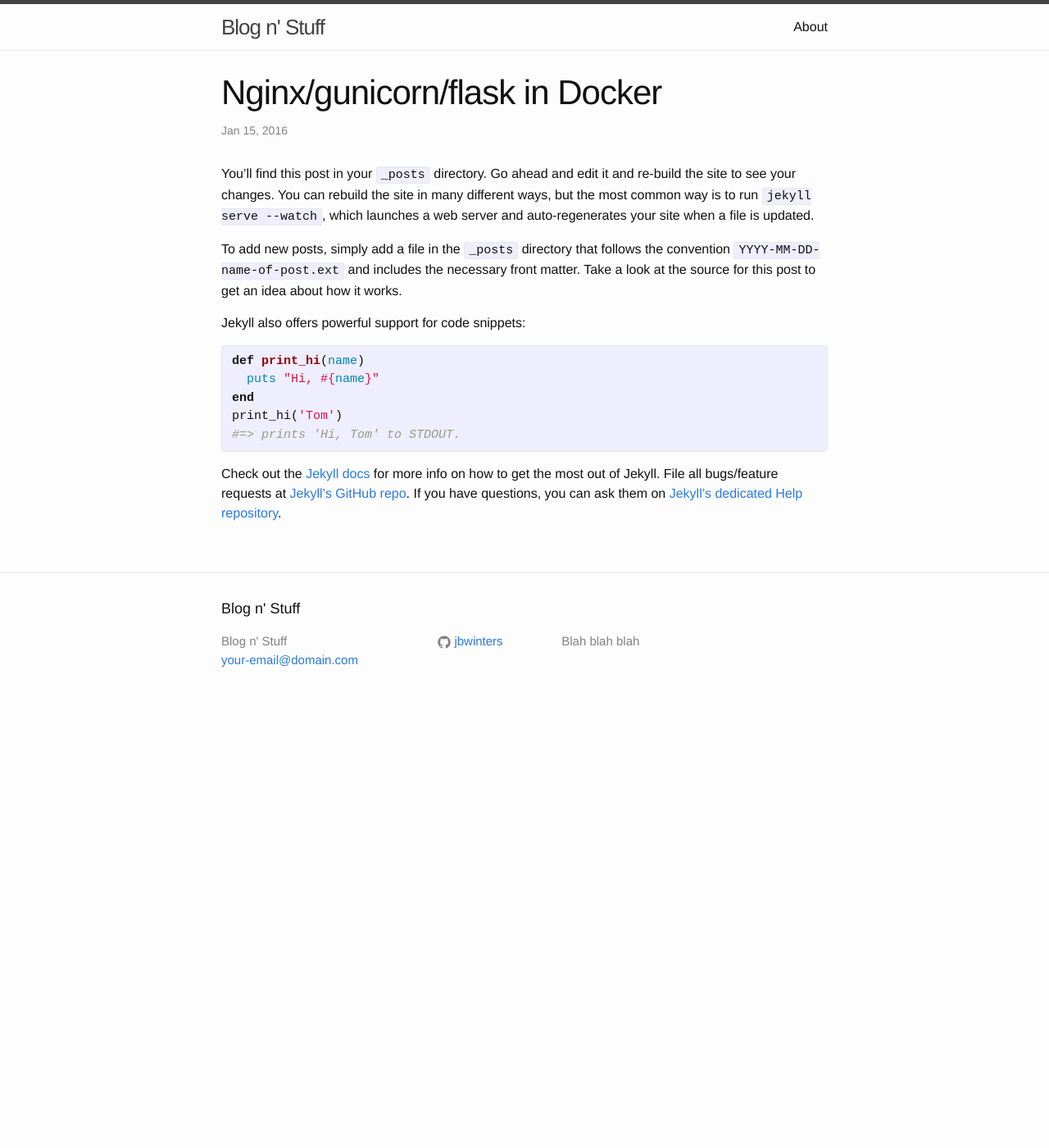
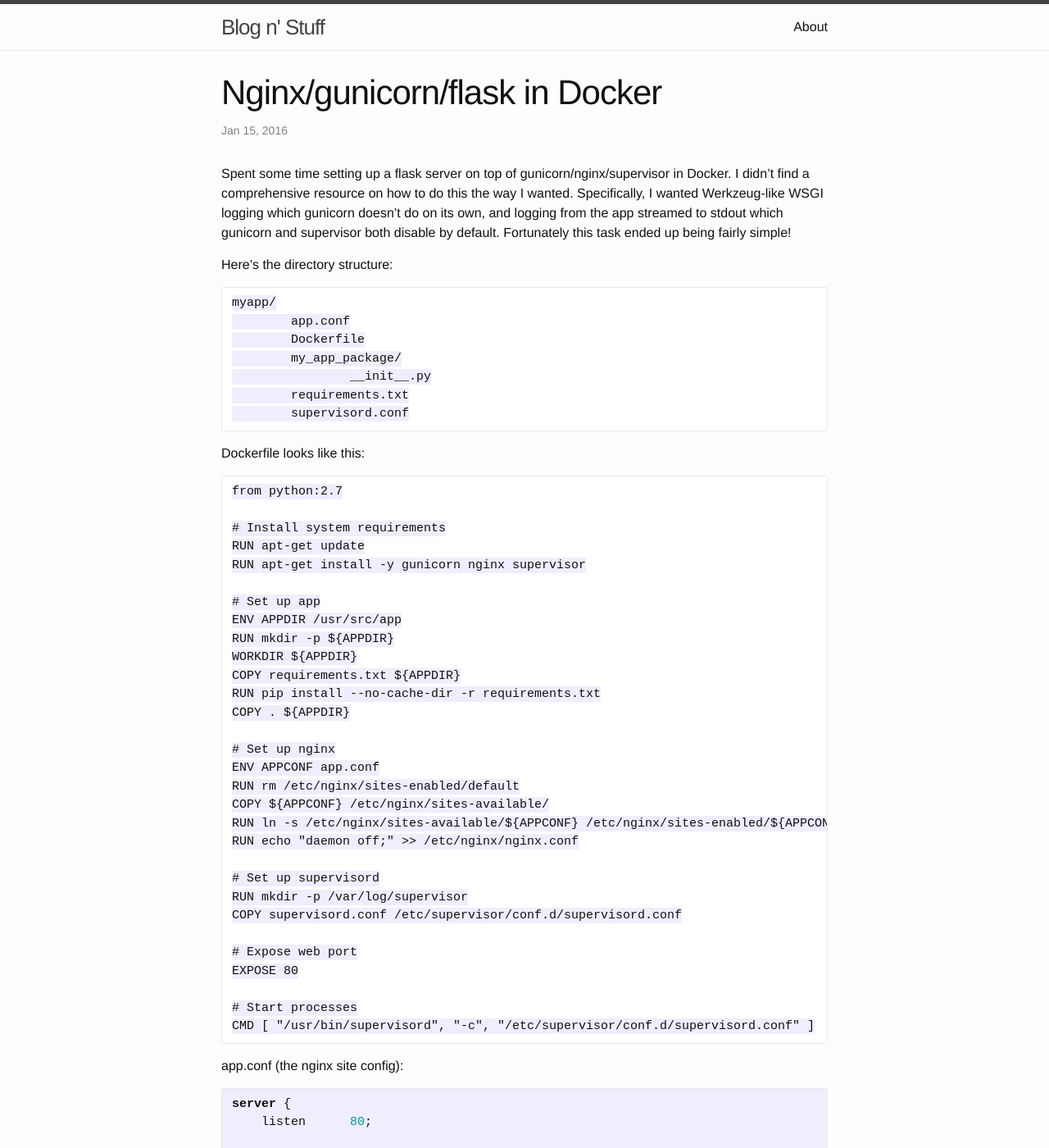
Before and after one commit to jbwinters/jbwinters.github.io, a Jekyll site: the page built from _posts/2016-01-15-docker-nginx-gunicorn-flask.markdown, in a window 1280 px wide and 1400 px high. Shown: the whole window at 82% size. Built offline with Jekyll 4.4.1, drawn with Linux system fonts in a browser that asks for light colours; some of the changed text lies outside the part shown.

Commit message:
Docker/nginx/gunicorn/flask post

```diff
--- a/_posts/2016-01-15-docker-nginx-gunicorn-flask.markdown
+++ b/_posts/2016-01-15-docker-nginx-gunicorn-flask.markdown
@@ -2,24 +2,121 @@
 layout: post
 title:  "Nginx/gunicorn/flask in Docker"
 date:   2016-01-15 16:27:58
-categories: docker flask
+categories: docker flask gunicorn nginx
 ---
-You’ll find this post in your `_posts` directory. Go ahead and edit it and re-build the site to see your changes. You can rebuild the site in many different ways, but the most common way is to run `jekyll serve --watch`, which launches a web server and auto-regenerates your site when a file is updated.
+Spent some time setting up a flask server on top of gunicorn/nginx/supervisor in Docker. I didn't find a comprehensive resource on how to do this the way I wanted. Specifically, I wanted Werkzeug-like WSGI logging which gunicorn doesn't do on its own, and logging from the app streamed to stdout which gunicorn and supervisor both disable by default. Fortunately this task ended up being fairly simple!
 
-To add new posts, simply add a file in the `_posts` directory that follows the convention `YYYY-MM-DD-name-of-post.ext` and includes the necessary front matter. Take a look at the source for this post to get an idea about how it works.
+Here's the directory structure:
 
-Jekyll also offers powerful support for code snippets:
+	myapp/
+		app.conf
+		Dockerfile
+		my_app_package/
+			__init__.py
+		requirements.txt
+		supervisord.conf
 
-{% highlight ruby %}
-def print_hi(name)
-  puts "Hi, #{name}"
-end
-print_hi('Tom')
-#=> prints 'Hi, Tom' to STDOUT.
+Dockerfile looks like this:
+
+	from python:2.7
+
+	# Install system requirements
+	RUN apt-get update
+	RUN apt-get install -y gunicorn nginx supervisor
+
+	# Set up app
+	ENV APPDIR /usr/src/app
+	RUN mkdir -p ${APPDIR}
+	WORKDIR ${APPDIR}
+	COPY requirements.txt ${APPDIR}
+	RUN pip install --no-cache-dir -r requirements.txt
+	COPY . ${APPDIR}
+
+	# Set up nginx
+	ENV APPCONF app.conf
+	RUN rm /etc/nginx/sites-enabled/default
+	COPY ${APPCONF} /etc/nginx/sites-available/
+	RUN ln -s /etc/nginx/sites-available/${APPCONF} /etc/nginx/sites-enabled/${APPCONF}
+	RUN echo "daemon off;" >> /etc/nginx/nginx.conf
+
+	# Set up supervisord
+	RUN mkdir -p /var/log/supervisor
+	COPY supervisord.conf /etc/supervisor/conf.d/supervisord.conf
+
+	# Expose web port
+	EXPOSE 80
+
+	# Start processes
+	CMD [ "/usr/bin/supervisord", "-c", "/etc/supervisor/conf.d/supervisord.conf" ]
+
+app.conf (the nginx site config):
+{% highlight nginx %}
+server {
+    listen      80;
+
+    location / {
+        proxy_pass http://localhost:5000/;
+        proxy_set_header Host $host;
+        proxy_set_header X-Forwarded-For $proxy_add_x_forwarded_for;
+    }
+}
+
 {% endhighlight %}
 
-Check out the [Jekyll docs][jekyll] for more info on how to get the most out of Jekyll. File all bugs/feature requests at [Jekyll’s GitHub repo][jekyll-gh]. If you have questions, you can ask them on [Jekyll’s dedicated Help repository][jekyll-help].
+supervisord.conf:
 
-[jekyll]:      http://jekyllrb.com
-[jekyll-gh]:   https://github.com/jekyll/jekyll
-[jekyll-help]: https://github.com/jekyll/jekyll-help
+	[supervisord]
+	nodaemon=true
+
+	[program:nginx]
+	command=/usr/sbin/nginx
+	stdout_logfile=/dev/stdout
+	stdout_logfile_maxbytes=0
+	stderr_logfile=/dev/stderr
+	stderr_logfile_maxbytes=0
+
+	[program:gunicorn]
+	directory=/usr/src/app
+	command=gunicorn -b localhost:5000 --enable-stdio-inheritance run:loggingapp
+	environment=PYTHONUNBUFFERED=true
+	stdout_logfile=/dev/stdout
+	stdout_logfile_maxbytes=0
+	stderr_logfile=/dev/stderr
+	stderr_logfile_maxbytes=0
+	accesslog=-
+
+The stdout_logfile/stderr_logfile stuff makes `[program:x]` output visible when supervisord is not a daemon. gunicorn is launched with `--enable-stdio-inheritance` so output is properly redirected. `run:loggingapp` tells gunicorn to run the `loggingapp` app in the `run` module.
+
+requirements.txt:
+
+	flask==0.10.1
+	itsdangerous==0.24
+	Jinja2==2.8
+	MarkupSafe==0.23
+	Werkzeug==0.11.3
+	wheel==0.24.0
+	wsgi-request-logger==0.4.4
+
+Bump versions as needed. For this example you only need to install flask and wsgi-request-logger. We use [wsgi-request-logger](https://github.com/pklaus/wsgi-request-logger) to do the real work of logging WSGI events.
+
+run.py:
+{% highlight python %}
+import logging
+from requestlogger import WSGILogger, ApacheFormatter
+
+from my_app_package import app
+
+loggingapp = WSGILogger(app, [logging.StreamHandler()], ApacheFormatter())
+
+if __name__ == '__main__':
+    app.run(host='0.0.0.0')
+{% endhighlight %}
+
+Replace the `from my_app_package import app` with whatever you need to include the app in run.py. Note that `ApacheFormatter` is wsgi-request-logger's default formatter and can be replaced with a custom formatter as desired.
+
+Nginx passes web traffic (port 80) through to gunicorn's exposed port 5000. We expose the container's port 80:
+
+	docker build -t server -f Dockerfile
+	docker run -p 80:80 server
+
+After all this is set up and the docker container is running, curl your endpoint (hosted at the docker host's port 80). The WSGI request will be posted to your image's docker log. In fact, all of your app's logging events will be posted!
```
